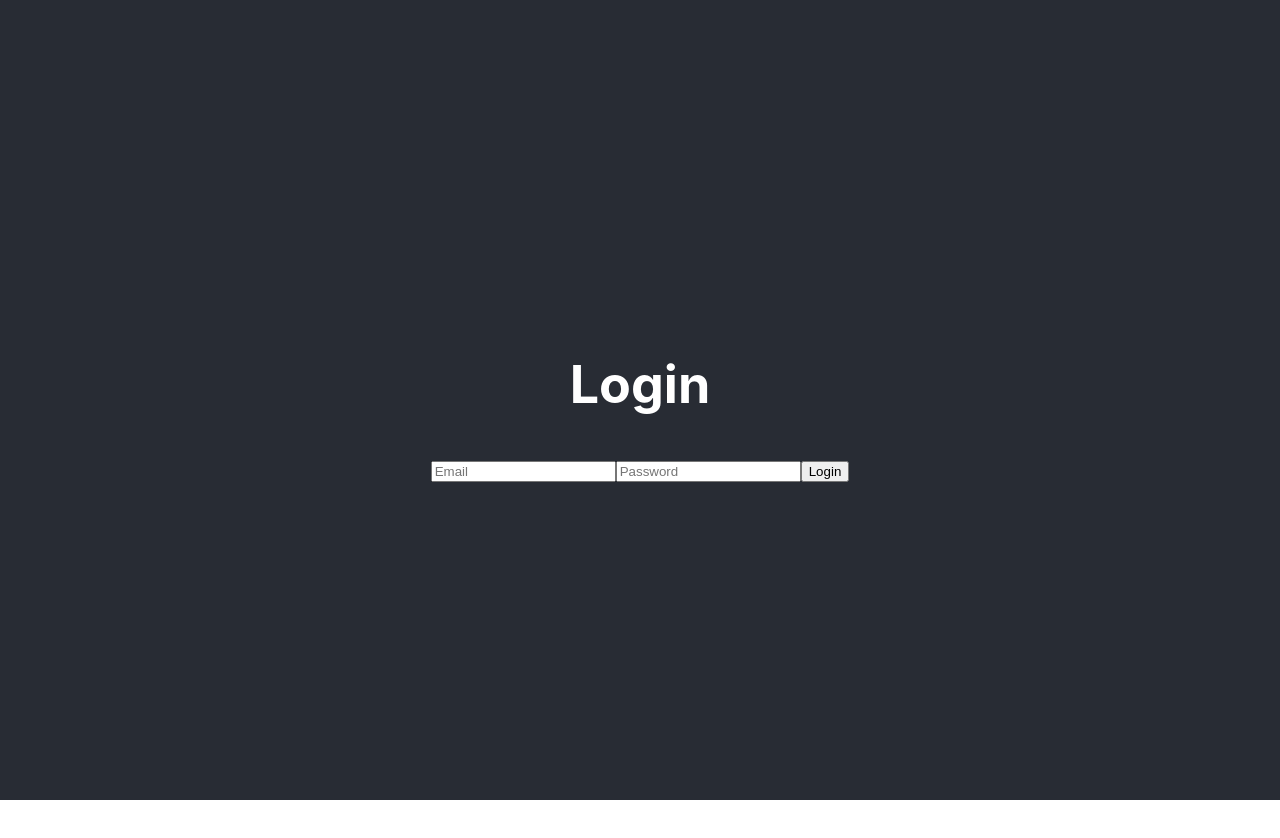
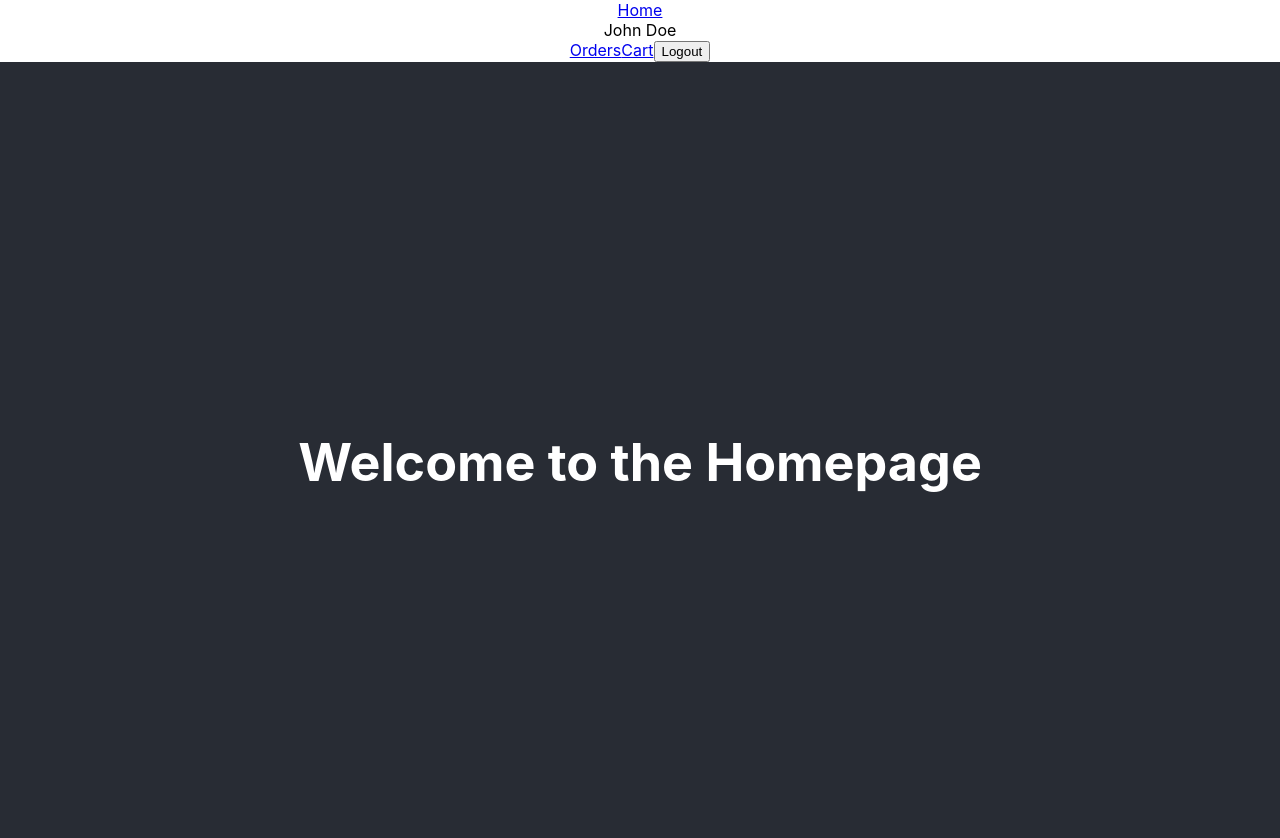
Before and after one commit to nguyensngoc108/Furnitech, a React (Create React App) app in the folder client/: page / in a window 1280 px wide. Shown: the top 838 px of the page. Before the commit the page ends 800 px from the top, so only its background shows below. Built offline with nearby package versions, Linux system fonts and the light colour scheme; no server answers; sample sign-in values are in the browser's storage.

Commit message:
resolve token function in client

```diff
--- a/client/package.json
+++ b/client/package.json
@@ -9,6 +9,7 @@
     "axios": "^1.7.7",
     "react": "^18.3.1",
     "react-dom": "^18.3.1",
+    "react-router-dom": "^6.28.0",
     "react-scripts": "5.0.1",
     "web-vitals": "^2.1.4"
   },
--- a/client/src/App.js
+++ b/client/src/App.js
@@ -1,16 +1,46 @@
 // src/App.js
-import React from 'react';
-import Login from './components/Login.js';
+import React, { useState, useEffect } from 'react';
+import { BrowserRouter as Router, Route, Routes } from 'react-router-dom';
+import Home from './components/Home';
+import Login from './components/Login';
+import Navbar from './components/Navbar';
+import Orders from './components/Orders';
+import Cart from './components/Cart';
+import Logout from './components/Logout';
 import './App.css';
 
 function App() {
+  const [user, setUser] = useState(null);
+
+  useEffect(() => {
+    const userId = localStorage.getItem('userId');
+    const token = localStorage.getItem('token');
+    if (userId && token) {
+      setUser({ _id: userId, name: 'John Doe' });
+    }
+  }, []);
+
+  const handleLogout = () => {
+    localStorage.removeItem('userId');
+    localStorage.removeItem('token');
+    setUser(null);
+  };
+
   return (
-    <div className="App">
-      <header className="App-header">
-        <h1>Login</h1>
-        <Login />
-      </header>
-    </div>
+    <Router>
+      <div className="App">
+        <Navbar user={user} onLogout={handleLogout} />
+        <header className="App-header">
+          <Routes>
+            <Route exact path="/" element={<Home />} />
+            <Route path="/login" element={<Login onLogin={setUser} />} />
+            <Route path="/orders" element={<Orders />} />
+            <Route path="/cart" element={<Cart />} />
+            <Route path="/logout" element={<Logout onLogout={handleLogout} />} />
+          </Routes>
+        </header>
+      </div>
+    </Router>
   );
 }
 
--- /dev/null
+++ b/client/src/components/Cart.js
@@ -0,0 +1,13 @@
+// src/components/Cart.js
+import React from 'react';
+
+function Cart() {
+  return (
+    <div className="Cart">
+      <h1>Your Cart</h1>
+      {/* Display user's cart items here */}
+    </div>
+  );
+}
+
+export default Cart;
--- /dev/null
+++ b/client/src/components/Home.js
@@ -0,0 +1,14 @@
+// src/components/Home.js
+import React from 'react';
+
+function Home() {
+  return (
+    <div className="Home">
+      <header className="Home-header">
+        <h1>Welcome to the Homepage</h1>
+      </header>
+    </div>
+  );
+}
+
+export default Home;
--- a/client/src/components/Login.js
+++ b/client/src/components/Login.js
@@ -1,10 +1,13 @@
 // src/components/Login.js
 import React, { useState } from 'react';
+import { useNavigate } from 'react-router-dom';
 import api from '../services/api';
+import './Login.css';
 
-function Login() {
+function Login({ onLogin }) {
   const [email, setEmail] = useState('');
   const [password, setPassword] = useState('');
+  const navigate = useNavigate();
 
   const handleLogin = async (e) => {
     e.preventDefault();
@@ -16,15 +19,16 @@ function Login() {
       localStorage.setItem('userId', data._id);
       localStorage.setItem('token', token);
 
-      // Redirect or update UI as needed
-      console.log('User logged in successfully!');
+      // Set user state and redirect to homepage
+      onLogin({ _id: data._id, name: data.name });
+      navigate('/');
     } catch (error) {
       console.error('Error logging in:', error);
     }
   };
 
   return (
-    <form onSubmit={handleLogin}>
+    <form className="login-form" onSubmit={handleLogin}>
       <input
         type="email"
         value={email}
--- /dev/null
+++ b/client/src/components/Logout.js
@@ -0,0 +1,16 @@
+// src/components/Logout.js
+import React, { useEffect } from 'react';
+import { useNavigate } from 'react-router-dom';
+
+function Logout({ onLogout }) {
+  const navigate = useNavigate();
+
+  useEffect(() => {
+    onLogout();
+    navigate('/');
+  }, [onLogout, navigate]);
+
+  return null;
+}
+
+export default Logout;
--- /dev/null
+++ b/client/src/components/Navbar.js
@@ -0,0 +1,28 @@
+// src/components/Navbar.js
+import React from 'react';
+import { Link } from 'react-router-dom';
+
+function Navbar({ user, onLogout }) {
+  return (
+    <nav className="Navbar">
+      <Link to="/">Home</Link>
+      {user ? (
+        <div className="user-menu">
+          <span>{user.name}</span>
+          <div className="dropdown">
+            <Link to="/orders">Orders</Link>
+            <Link to="/cart">Cart</Link>
+            <button onClick={onLogout}>Logout</button>
+          </div>
+        </div>
+      ) : (
+        <div>
+          <Link to="/login">Login</Link>
+          <Link to="/register">Register</Link>
+        </div>
+      )}
+    </nav>
+  );
+}
+
+export default Navbar;
--- /dev/null
+++ b/client/src/components/Orders.js
@@ -0,0 +1,13 @@
+// src/components/Orders.js
+import React from 'react';
+
+function Orders() {
+  return (
+    <div className="Orders">
+      <h1>Your Orders</h1>
+      {/* Display user's orders here */}
+    </div>
+  );
+}
+
+export default Orders;
```
Also changed, not shown: client/src/Untitled-1.js (added, +14 -0 lines), client/src/components/Login.css (added), 1 other file (tests, documents, lock files or other folders).
